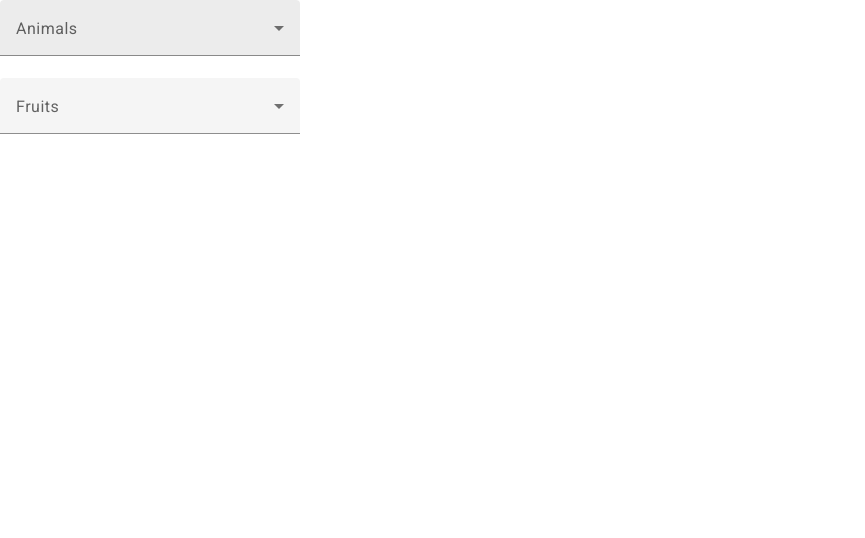
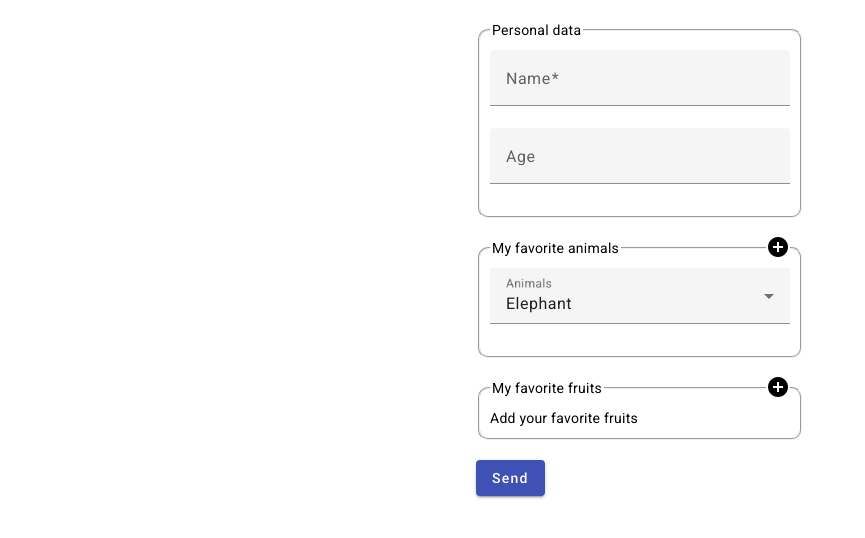
Before and after one commit to kubenetic/angular-custom-select, an Angular app: page / in a window 1280 px wide. Shown: the top 538 px of the page, without its empty margins (0-865 px from the left). Built offline with nearby package versions, Linux system fonts and the light colour scheme.

Commit message:
finalize the example form

```diff
--- a/src/app/app.component.html
+++ b/src/app/app.component.html
@@ -1,2 +1,47 @@
-<app-animals></app-animals>
-<app-fruits></app-fruits>
+<main>
+    <form [formGroup]="personalForm" (ngSubmit)="onSubmit()">
+      <fieldset>
+        <legend>Personal data</legend>
+
+        <div>
+          <mat-form-field>
+            <mat-label>Name</mat-label>
+            <input type="text" formControlName="name" matInput>
+          </mat-form-field>
+        </div>
+
+        <div>
+          <mat-form-field>
+            <mat-label>Age</mat-label>
+            <input type="number" formControlName="age" matInput>
+          </mat-form-field>
+        </div>
+      </fieldset>
+
+      <fieldset formArrayName="animals">
+        <legend>My favorite animals</legend>
+        <mat-icon (click)="addAnimal()">add_circle</mat-icon>
+
+        <span *ngIf="animalsArray.length === 0">Add your favorite animals</span>
+        <ng-container *ngIf="animalsArray.length > 0">
+          <app-animals
+            *ngFor="let _ of animalsArray.controls; let i = index;"
+            [formControlName]="i"></app-animals>
+        </ng-container>
+      </fieldset>
+
+      <fieldset formArrayName="fruits">
+        <legend>My favorite fruits</legend>
+        <mat-icon (click)="addFruit()">add_circle</mat-icon>
+
+        <span *ngIf="fruitsArray.length === 0">Add your favorite fruits</span>
+        <ng-container *ngIf="fruitsArray.length > 0">
+          <app-fruits
+            *ngFor="let _ of fruitsArray.controls; let i = index;"
+            [formControlName]="i"></app-fruits>
+        </ng-container>
+      </fieldset>
+
+      <button mat-raised-button color="primary" type="submit">Send</button>
+    </form>
+</main>
--- a/src/app/app.component.scss
+++ b/src/app/app.component.scss
@@ -0,0 +1,33 @@
+main {
+  width: 100vw;
+  height: 100vh;
+  display: flex;
+  flex-direction: column;
+  align-items: center;
+
+  padding: 20px 0;
+
+  fieldset {
+    position: relative;
+    border-radius: 10px;
+    padding: 10px;
+    margin-bottom: 20px;
+
+    .mat-icon {
+      position: absolute;
+      top: -23px;
+      right: 10px;
+
+      cursor: pointer;
+      background-color: white
+    }
+  }
+
+  div {
+    width: 300px;
+
+    .mat-mdc-form-field {
+      width: 100%;
+    }
+  }
+}
--- a/src/app/app.component.ts
+++ b/src/app/app.component.ts
@@ -1,4 +1,5 @@
-import { Component } from '@angular/core';
+import {Component} from '@angular/core';
+import {FormArray, FormBuilder, FormControl, Validators} from "@angular/forms";
 
 @Component({
   selector: 'app-root',
@@ -6,5 +7,46 @@ import { Component } from '@angular/core';
   styleUrls: ['./app.component.scss']
 })
 export class AppComponent {
-  title = 'custom-angular-select';
+  personalForm = this.formBuilder.group({
+    name: [null, Validators.required],
+    age: [null],
+    animals: this.formBuilder.array([
+      new FormControl('elephant')
+    ]),
+    fruits: this.formBuilder.array([])
+  })
+
+  constructor(private formBuilder: FormBuilder) {
+  }
+
+  get nameControl() {
+    return this.personalForm.get('name') as FormControl;
+  }
+
+  get ageControl() {
+    return this.personalForm.get('age') as FormControl;
+  }
+
+  get animalsArray() {
+    return this.personalForm.get('animals') as FormArray;
+  }
+
+  get fruitsArray() {
+    return this.personalForm.get('fruits') as FormArray;
+  }
+
+  addAnimal() {
+    this.animalsArray.push(new FormControl(null));
+  }
+
+  addFruit() {
+    this.fruitsArray.push(new FormControl(null));
+  }
+
+  onSubmit() {
+    console.log('Your name: ' + this.nameControl.value);
+    console.log('Your age:  ' + this.ageControl.value);
+    console.log('Your favorite animals: ' + this.animalsArray.controls.map(control => control.value).join(', '));
+    console.log('Your favorite fruits:  ' + this.fruitsArray.controls.map(control => control.value).join(', '));
+  }
 }
```
Also changed, not shown: src/app/app.module.ts (+9 -1 lines).
